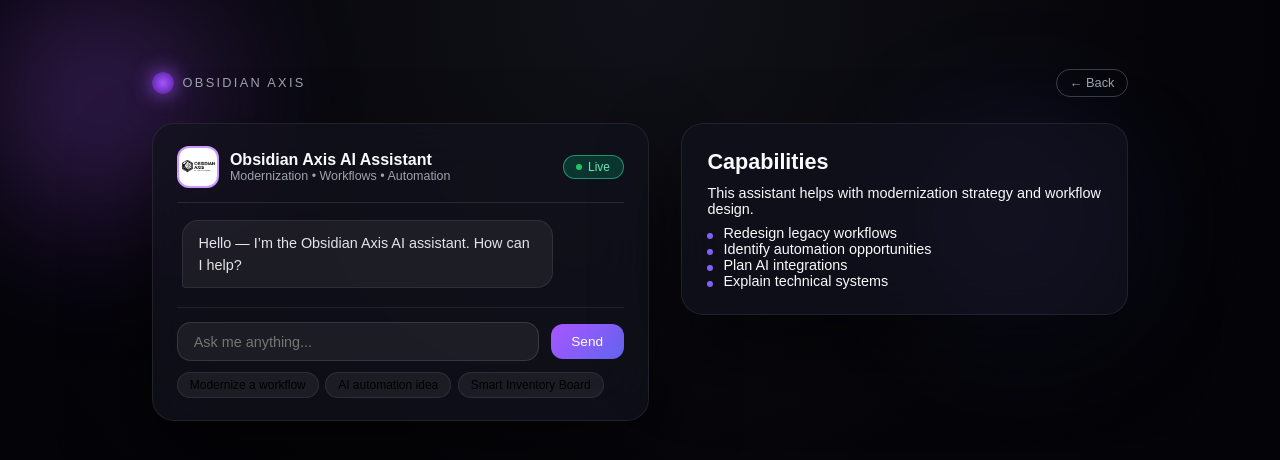
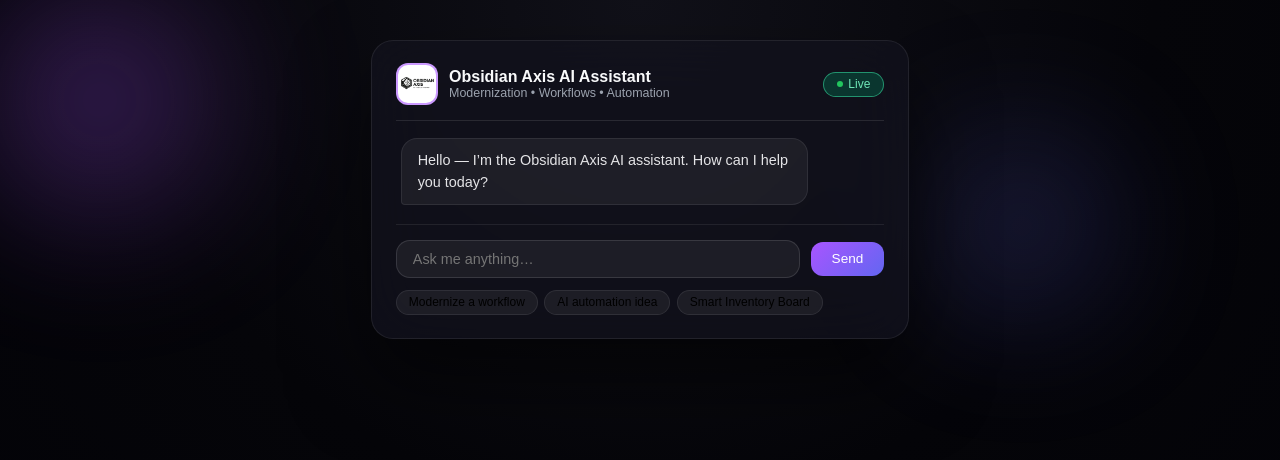
Before and after one commit to omranhqashou-design/obsidian-axis-site, a website: page chatbot/chatbot.html in a window 1280 px wide. Drawn offline with Linux system fonts and the light colour scheme.

Commit message:
Update chatbot.html

```diff
--- a/chatbot/chatbot.html
+++ b/chatbot/chatbot.html
@@ -8,52 +8,41 @@
 
 <body>
 
-  <!-- Background Glows -->
+  <!-- Background glows -->
   <div class="orb orb-1"></div>
   <div class="orb orb-2"></div>
   <div class="orb orb-3"></div>
 
-  <!-- Center Wrapper -->
+  <!-- MAIN CENTERED WRAPPER -->
   <div class="chat-wrapper">
-    <div class="page-shell">
-
-      <!-- Top Bar -->
-      <header class="top-bar">
-        <div class="top-left">
-          <div class="dot-logo"></div>
-          <span class="brand">OBSIDIAN AXIS</span>
-        </div>
-        <a class="back-link" href="../index.html">← Back</a>
-      </header>
-
-      <!-- GRID LAYOUT -->
-      <main class="chat-layout">
 
     <!-- CHAT CARD -->
     <section class="chat-card">
+
+      <!-- HEADER -->
       <header class="chat-header">
         <div class="chat-title-row">
           <div class="chat-avatar">
-                <img src="../obsidian-axis-logo.png" />
+            <img src="../obsidian-axis-logo.png" alt="logo" />
           </div>
           <div>
             <div class="chat-title">Obsidian Axis AI Assistant</div>
             <div class="chat-subtitle">Modernization • Workflows • Automation</div>
           </div>
         </div>
-            <div class="status-pill">
-              <span class="status-dot"></span>Live
-            </div>
+        <div class="status-pill"><span class="status-dot"></span>Live</div>
       </header>
 
-          <!-- CHAT WINDOW -->
+      <!-- CHAT LOG -->
       <div id="chat-log" class="chat-log">
-            <div class="msg msg-bot">Hello — I’m the Obsidian Axis AI assistant. How can I help?</div>
+        <div class="msg msg-bot">
+          Hello — I’m the Obsidian Axis AI assistant. How can I help you today?
+        </div>
       </div>
 
-          <!-- INPUT AREA -->
+      <!-- INPUT ROW -->
       <form id="chat-form" class="chat-input-row">
-            <input id="user-input" type="text" placeholder="Ask me anything..." />
+        <input id="user-input" type="text" placeholder="Ask me anything…" autocomplete="off" />
         <button id="send-btn" type="submit">Send</button>
       </form>
 
@@ -63,22 +52,9 @@
         <button class="hint-pill" data-hint="Explain an AI automation idea.">AI automation idea</button>
         <button class="hint-pill" data-hint="Describe a Smart Inventory Board.">Smart Inventory Board</button>
       </div>
+
     </section>
 
-        <!-- INFO PANEL -->
-        <aside class="info-panel">
-          <h2>Capabilities</h2>
-          <p>This assistant helps with modernization strategy and workflow design.</p>
-          <ul class="info-list">
-            <li>Redesign legacy workflows</li>
-            <li>Identify automation opportunities</li>
-            <li>Plan AI integrations</li>
-            <li>Explain technical systems</li>
-          </ul>
-        </aside>
-
-      </main>
-    </div>
   </div>
 
   <script src="chatbot.js"></script>
```
Lines whose indentation alone changed are shown as unchanged.
